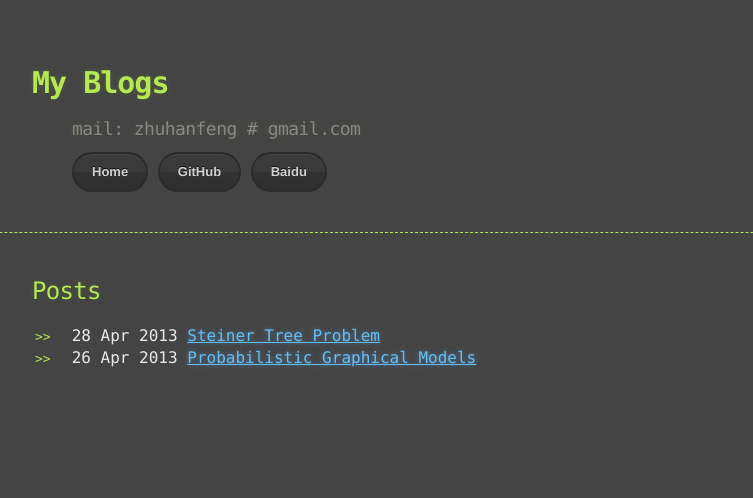
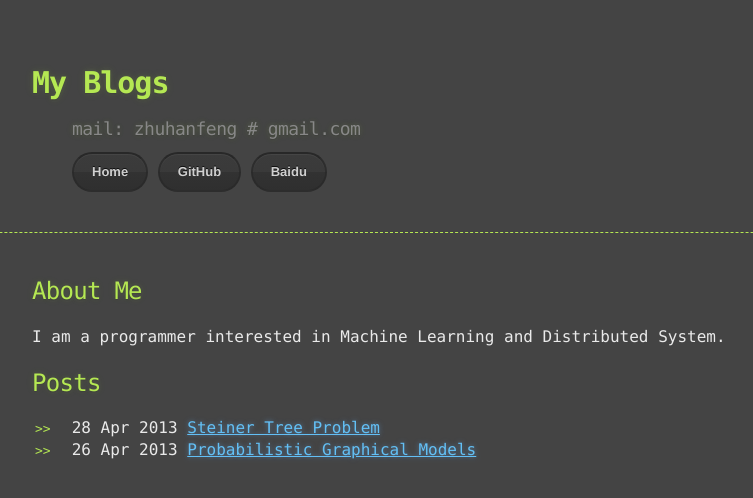
Before and after one commit to mlnotes/mlnotes.github.com, a Jekyll site: the page built from index.html, in a window 1280 px wide. Shown: the top 498 px of the page, without its empty margins (251-1004 px from the left). Built offline with Jekyll 4.4.1, drawn with Linux system fonts in a browser that asks for light colours; comment, search, counter and statistics services are not loaded.

Commit message:
add about me

```diff
--- a/index.html
+++ b/index.html
@@ -2,6 +2,10 @@
 layout: default
 title: My Blogs
 ---
+<h2>About Me</h2>
+<p>
+	I am a programmer interested in Machine Learning and Distributed System.
+</p>
 
 <h2>Posts</h2>
 <ul>
```
